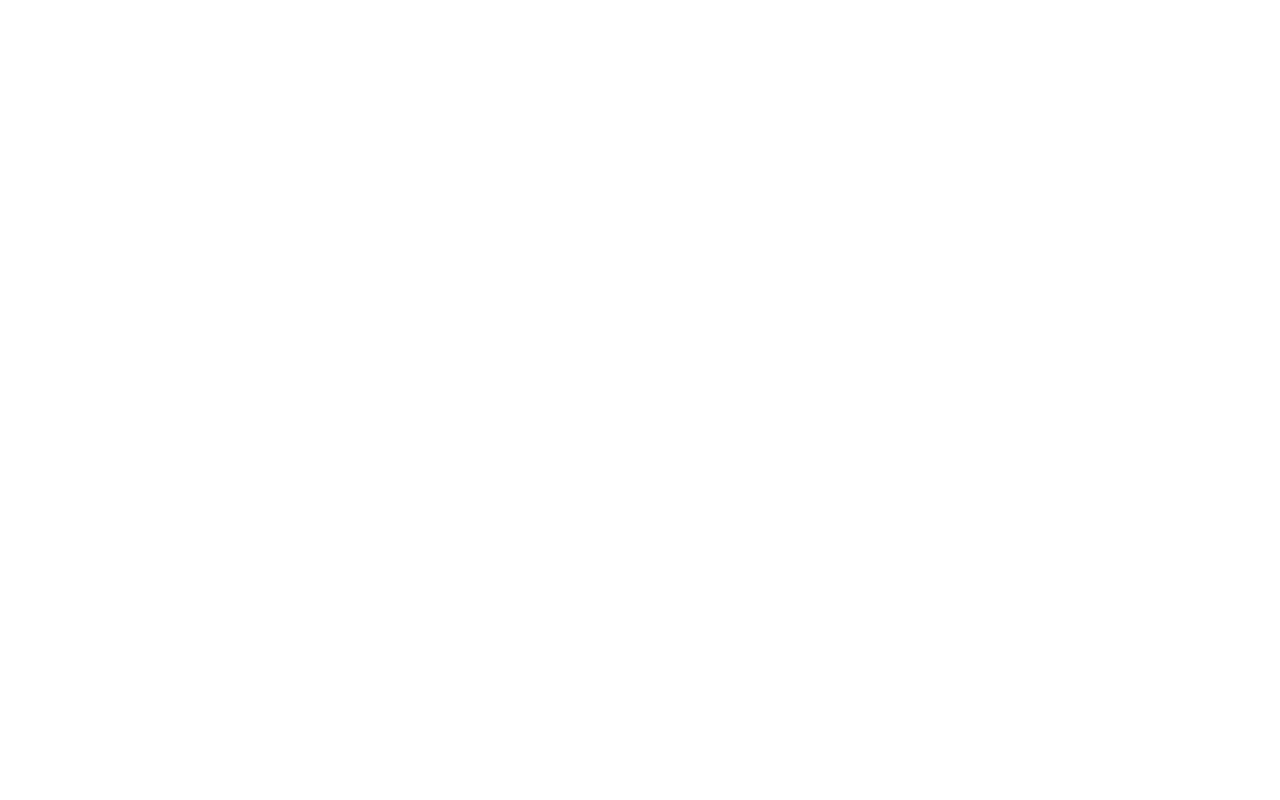
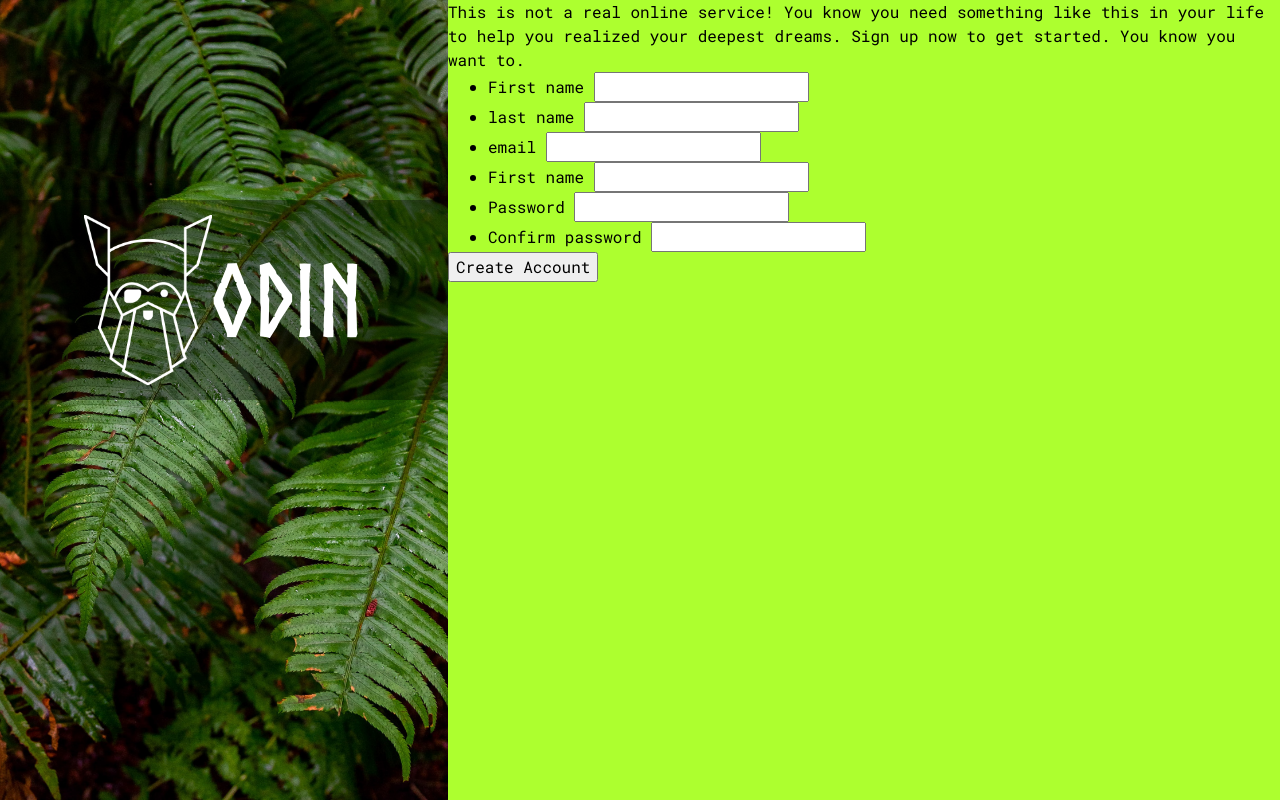
Before and after one commit to lamideolaniyan/odin-signup, a plain HTML site: page index.html in a window 1280 px wide. Drawn offline with Linux system fonts and the light colour scheme.

Commit message:
styling of header section

```diff
--- a/index.html
+++ b/index.html
@@ -12,5 +12,58 @@
 			rel="stylesheet"
 		/>
 	</head>
-	<body></body>
+	<body>
+		<main class="main">
+			<header class="header">
+				<div class="header__banner">
+					<img
+						src="./odin-lined.png"
+						class="header__banner--img"
+						alt="header logo"
+					/>
+					<h2 class="header__banner--text">odin</h2>
+				</div>
+			</header>
+			<section class="form-section">
+				<div class="form-section__text-box">
+					<p class="form-section__text">
+						This is not a real online service! You know you need something like
+						this in your life to help you realized your deepest dreams. Sign up
+						now to get started.
+						<span>You know you want to.</span>
+					</p>
+				</div>
+				<form action="submit" method="post" class="form-section__form">
+					<ul class="form-list">
+						<li class="form-list__item">
+							<label for="first_name">First name</label>
+							<input type="text" id="first_name" name="first_name" />
+						</li>
+						<li class="form-list__item">
+							<label for="last_name">last name</label>
+							<input type="text" id="last_name" name="last_name" />
+						</li>
+						<li class="form-list__item">
+							<label for="email">email</label>
+							<input type="email" id="email" name="email" />
+						</li>
+						<li class="form-list__item">
+							<label for="phone">First name</label>
+							<input type="tel" id="phone" name="phone" />
+						</li>
+						<li class="form-list__item">
+							<label for="password">Password</label>
+							<input type="text" id="password" name="password" />
+						</li>
+						<li class="form-list__item">
+							<label for="cpwd">Confirm password</label>
+							<input type="password" id="cpwd" name="cpwd" />
+						</li>
+					</ul>
+
+					<button type="button">Create Account</button>
+				</form>
+			</section>
+		</main>
+	</body>
 </html>
--- a/style.css
+++ b/style.css
@@ -0,0 +1,93 @@
+*,
+*::before,
+*::after {
+	box-sizing: border-box;
+}
+
+* {
+	margin: 0;
+}
+
+html {
+	font-size: 62.5%;
+	font-family: 'Roboto Mono', monospace;
+}
+body {
+	line-height: 1.5;
+	-webkit-font-smoothing: antialiased;
+	font-size: 1.6rem;
+}
+
+/*
+  Josh's Custom CSS Reset
+  https://www.joshwcomeau.com/css/custom-css-reset/
+*/
+
+img,
+picture,
+video,
+canvas,
+svg {
+	display: block;
+	max-width: 100%;
+}
+input,
+button,
+textarea,
+select {
+	font: inherit;
+}
+p,
+h1,
+h2,
+h3,
+h4,
+h5,
+h6 {
+	overflow-wrap: break-word;
+}
+
+@font-face {
+	font-family: NorseBold;
+	src: url(./Norse-Bold.otf);
+}
+
+.main {
+	display: flex;
+	height: 100vh;
+}
+
+.header {
+	width: 35%;
+	background-image: url(./halie-west-25xggax4bSA-unsplash.jpg);
+	background-position: center;
+	background-size: cover;
+	background-repeat: no-repeat;
+
+	padding-top: 20rem;
+}
+
+.header__banner {
+	height: 20rem;
+	background-color: rgba(0, 0, 0, 0.356);
+	display: flex;
+	align-items: center;
+	justify-content: center;
+	color: #fff;
+	padding: 1.5rem 0;
+}
+
+.header__banner--img {
+	height: 100%;
+}
+.header__banner--text {
+	text-transform: uppercase;
+	font-size: 10rem;
+	font-family: NorseBold;
+}
+
+.form-section {
+	width: 65%;
+	background-color: greenyellow;
+	height: 100%;
+}
```
Also changed, not shown: Norse-Bold.otf (added).
